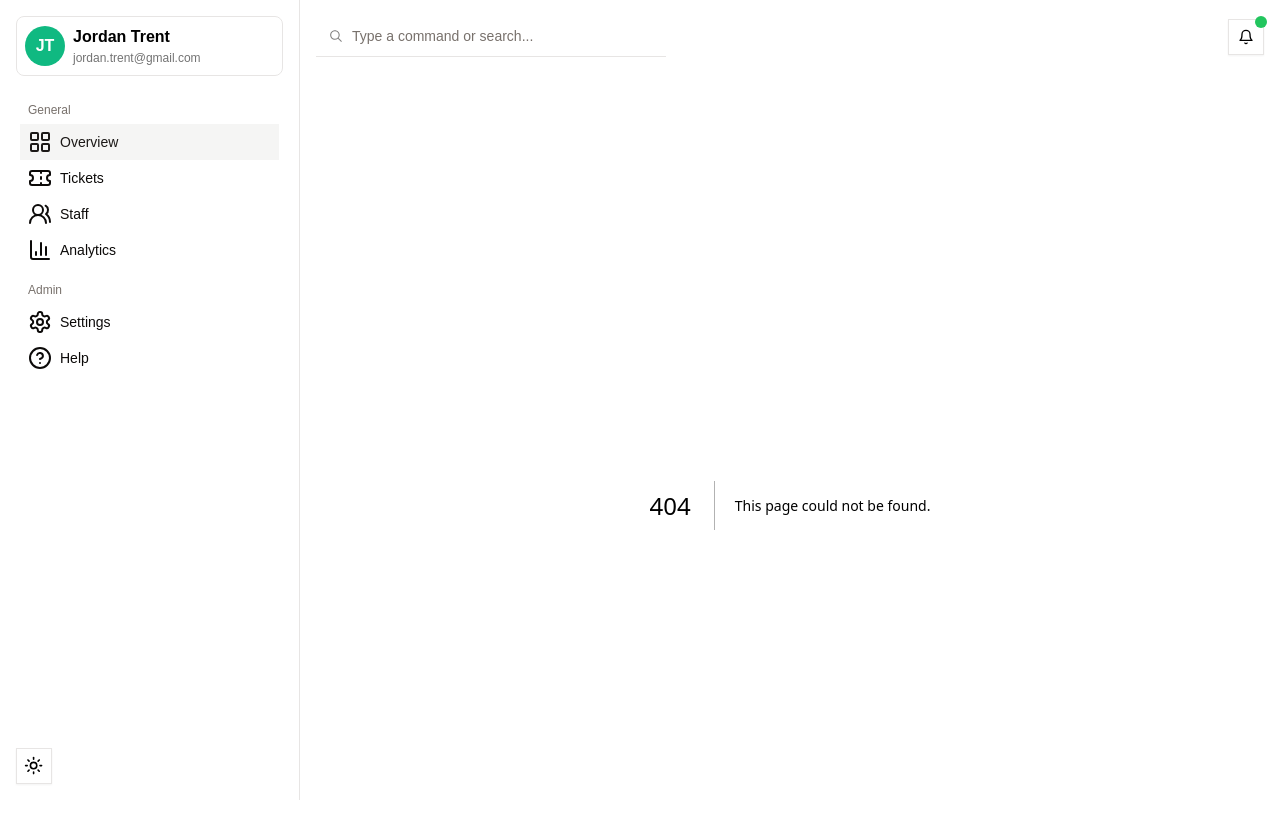
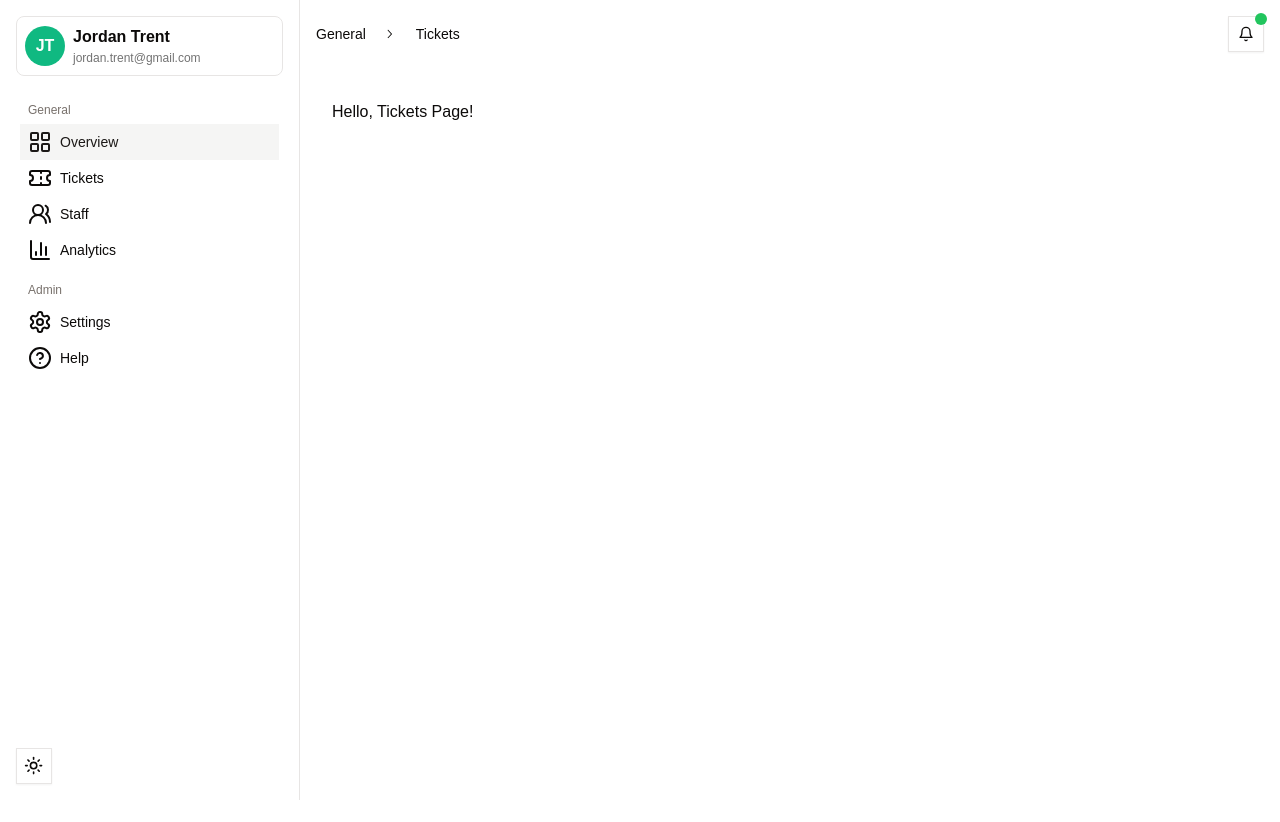
Before and after one commit to jordantrent/techticketui-nextjs, a Next.js app: page /tickets in a window 1280 px wide. Before the commit this address had no page. Shown: the top 822 px of the page. After the commit the page ends 800 px from the top, so only its background shows below. Built offline with nearby package versions, Linux system fonts and the light colour scheme.

Commit message:
breadcrumb header sorted, basic tree

```diff
--- /dev/null
+++ b/app/admin/help/page.tsx
@@ -0,0 +1,4 @@
+'use client'
+export default function Page() {
+    return <h1>Hello, Help Page!</h1>
+}
--- /dev/null
+++ b/app/analytics/page.tsx
@@ -0,0 +1,4 @@
+'use client'
+export default function Page() {
+    return <h1>Hello, Anayltics Page!</h1>
+}
--- /dev/null
+++ b/app/overview/page.tsx
@@ -0,0 +1,4 @@
+'use client'
+export default function Page() {
+    return <h1>Hello, Overview Page!</h1>
+}
--- /dev/null
+++ b/app/staff/page.tsx
@@ -0,0 +1,4 @@
+'use client'
+export default function Page() {
+    return <h1>Hello, Staff Page!</h1>
+}
--- a/app/dashboard/page.tsx
+++ b/app/tickets/page.tsx
@@ -1,4 +1,4 @@
 'use client'
 export default function Page() {
-    return <h1>Hello, Dashboard Page!</h1>
+    return <h1>Hello, Tickets Page!</h1>
 }
--- /dev/null
+++ b/components/breadcrumb.tsx
@@ -0,0 +1,36 @@
+import Link from 'next/link';
+import { BreadcrumbSeparator } from './ui/breadcrumb';
+
+type BreadcrumbItem = {
+    label: string;
+    href?: string; // href is optional for the current breadcrumb
+};
+
+type BreadcrumbProps = {
+    breadcrumbs: BreadcrumbItem[];
+};
+
+const Breadcrumb: React.FC<BreadcrumbProps> = ({ breadcrumbs }) => {
+    return (
+        <nav aria-label="breadcrumb">
+            <ol className="flex space-x-1 text-sm">
+                {breadcrumbs.map((breadcrumb, index) => (
+                    <li key={index} className="flex items-center">
+                        {breadcrumb.href ? (
+                            <Link legacyBehavior href={breadcrumb.href}>
+                                <a className="capitalize">{breadcrumb.label}</a>
+                            </Link>
+                        ) : (
+                             <span className="capitalize">{breadcrumb.label}</span>
+                        )}
+                        {index < breadcrumbs.length - 1 && (
+                            <span className="mx-4"><BreadcrumbSeparator/></span>
+                        )}
+                    </li>
+                ))}
+            </ol>
+        </nav>
+    );
+};
+
+export default Breadcrumb;
--- a/components/header.tsx
+++ b/components/header.tsx
@@ -1,5 +1,4 @@
 'use client';
-
 import {
     DropdownMenu,
     DropdownMenuContent,
@@ -7,12 +6,30 @@ import {
     DropdownMenuTrigger
 } from "@/components/ui/dropdown-menu";
 import { BellIcon } from "lucide-react";
-import { useState } from "react";
+import { useState, useEffect } from "react";
 import { Button } from "./ui/button";
-import SearchBar from "./searchBar";
+import Breadcrumb from "./breadcrumb";
+import { useRouter, usePathname } from 'next/navigation';
 
 
-export default function Header() {
+
+const Header: React.FC = () => {
+    const pathname = usePathname(); // Directly get the current pathname
+    const [breadcrumbs, setBreadcrumbs] = useState<{ label: string; href?: string }[]>([]);
+
+    useEffect(() => {
+        // Recompute the breadcrumbs whenever the pathname changes
+        const pathnames = pathname.split('/').filter((x) => x);
+        const breadcrumbList = [
+            { label: 'General', href: '/' },
+            ...pathnames.map((path, index) => {
+                const href = `/${pathnames.slice(0, index + 1).join('/')}`;
+                return { label: path, href };
+            }),
+        ];
+        setBreadcrumbs(breadcrumbList);
+    }, [pathname]); // Re-run whenever the pathname changes
+
         const [notifications, setNotifications] = useState<any>([
             {
                 text: "This is a notification",
@@ -28,7 +45,7 @@ export default function Header() {
 
         return <div className="grid grid-cols-2 w-full gap-4 p-4 items-center">
             <div className="flex justify-start">
-        <SearchBar/>
+                {breadcrumbs.length > 0 && <Breadcrumb breadcrumbs={breadcrumbs} />}
             </div>
             <div className="flex justify-end">
                 <DropdownMenu>
@@ -52,3 +69,4 @@ export default function Header() {
             </div>
         </div>;
 }
+export default Header;
--- a/components/searchBar.tsx
+++ /dev/null
@@ -1,14 +0,0 @@
-import {
-    Command,
-    CommandEmpty,
-    CommandInput,
-    CommandList,
-} from "@/components/ui/command"
-
-export default function SearchBar() {
-    return (
-        <Command className="max-w-[350px]">
-            <CommandInput placeholder="Type a command or search..." />
-        </Command>
-    )
-}
--- a/components/sidebar.tsx
+++ b/components/sidebar.tsx
@@ -31,7 +31,7 @@ export default function Sidebar() {
             group: "General",
             items: [
                 {
-                    link: "/dashboard",
+                    link: "/overview",
                     text: "Overview",
                     icon: <LayoutGrid />
                 },
```
Lines whose indentation alone changed are shown as unchanged.
